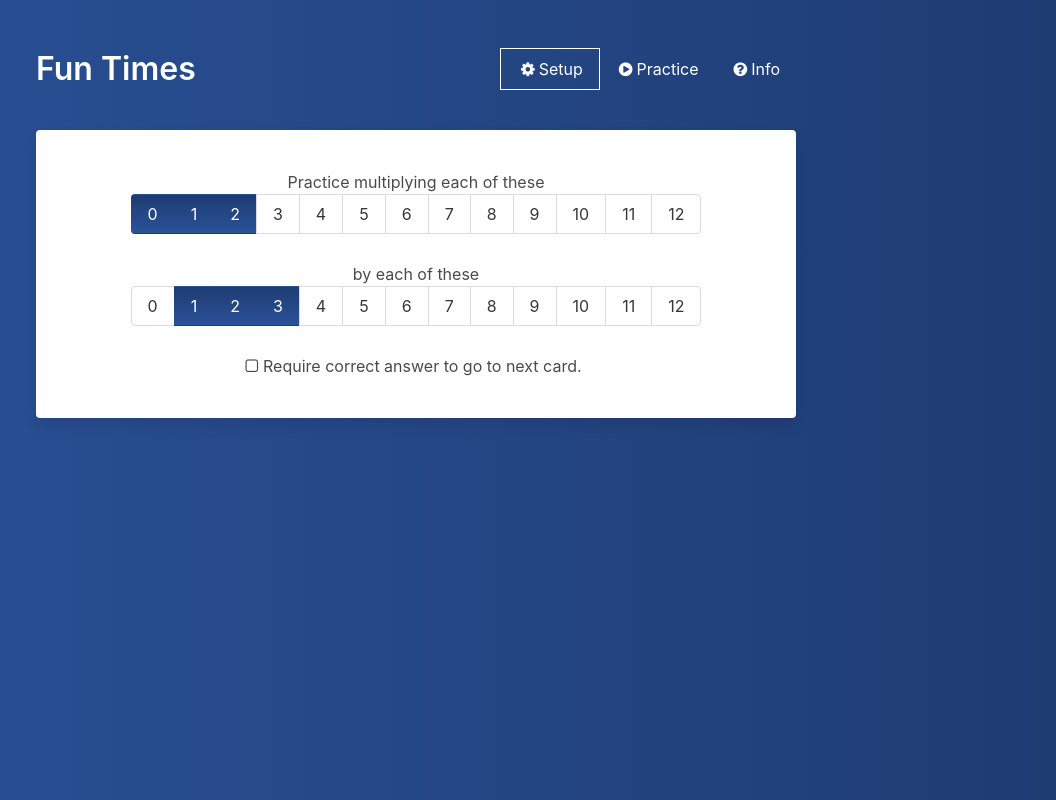
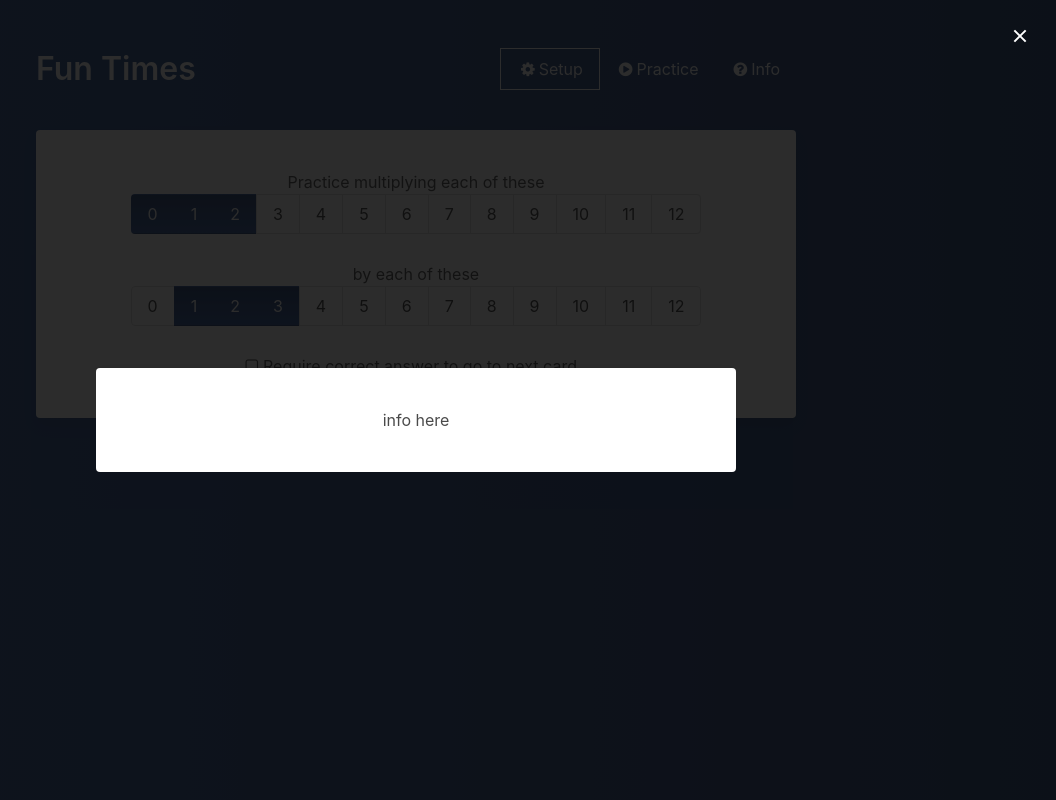
Before and after one commit to bacalj/funtimes, a website: page index.html in a window 1280 px wide. Both pictures are taken after a click on the item "Info". Shown: the top 800 px of the page, without its empty margins (224-1280 px from the left). Drawn offline with nearby package versions, Linux system fonts and the light colour scheme; files that its build step writes are made by us from their sources.

Commit message:
modal basics working

```diff
--- a/funtimes.js
+++ b/funtimes.js
@@ -9,7 +9,8 @@ var funtimes = new Vue({
         responseEmoji: "🤔",
         answer:'',
         errorMessage:'',
-        forceCorrect: false
+        forceCorrect: false,
+        modal: 'notShowing'
     },
 
     methods: {
@@ -148,6 +149,14 @@ var funtimes = new Vue({
             }
         },
 
+        showInfoModal(){
+            this.modal = 'isShowing';
+        },
+
+        hideInfoModal(){
+            this.modal = 'notShowing';
+        }
+
     }
 });
 
--- a/index.html
+++ b/index.html
@@ -109,29 +109,37 @@
 
                         <div v-if="mode === 'practice'" class="controls controls-area level">
                             <button @click="indexDown()" class="button level-item indexdown is-pulled-left">
-                                    <i class="fa fa-arrow-left"></i>previous
+                                <i class="fa fa-arrow-left"></i>previous
                             </button>
 
                             <button @click="shuffle" class="button level-item shuffle">
-                                    <i class="fa fa-random"></i>shuffle
+                                <i class="fa fa-random"></i>shuffle
                             </button>
 
                             <button @click="indexUp()" class="button level-item indexup is-pulled-right">
-                                    <i class="fa fa-arrow-right"></i>next
+                                <i class="fa fa-arrow-right"></i>next
                             </button>
                         </div>
 
                         <div class="error-area">
                             {{errorMessage}}
                         </div>
-
-
                     </div>
 
                     <div class="column is-2 right-sidebar">
                     </div>
+
+                    <div class="modal info-area" v-bind:class="{ 'is-active' : modal === 'isShowing' }">
+                        <div class="modal-background"></div>
+                            <div class="modal-content">
+                                <div class="card">
+                                    info here
+                                </div>
+                            </div>
+                        <button class="modal-close is-large" @click="hideInfoModal()" aria-label="close"></button>
+                    </div>
                 </div>
-            </div>
+            </div><!-- end app -->
         </section>
         <script src="funtimes.js" charset="utf-8"></script>
         <!-- <div class="navbar is-fixed-bottom credits-area">
```
